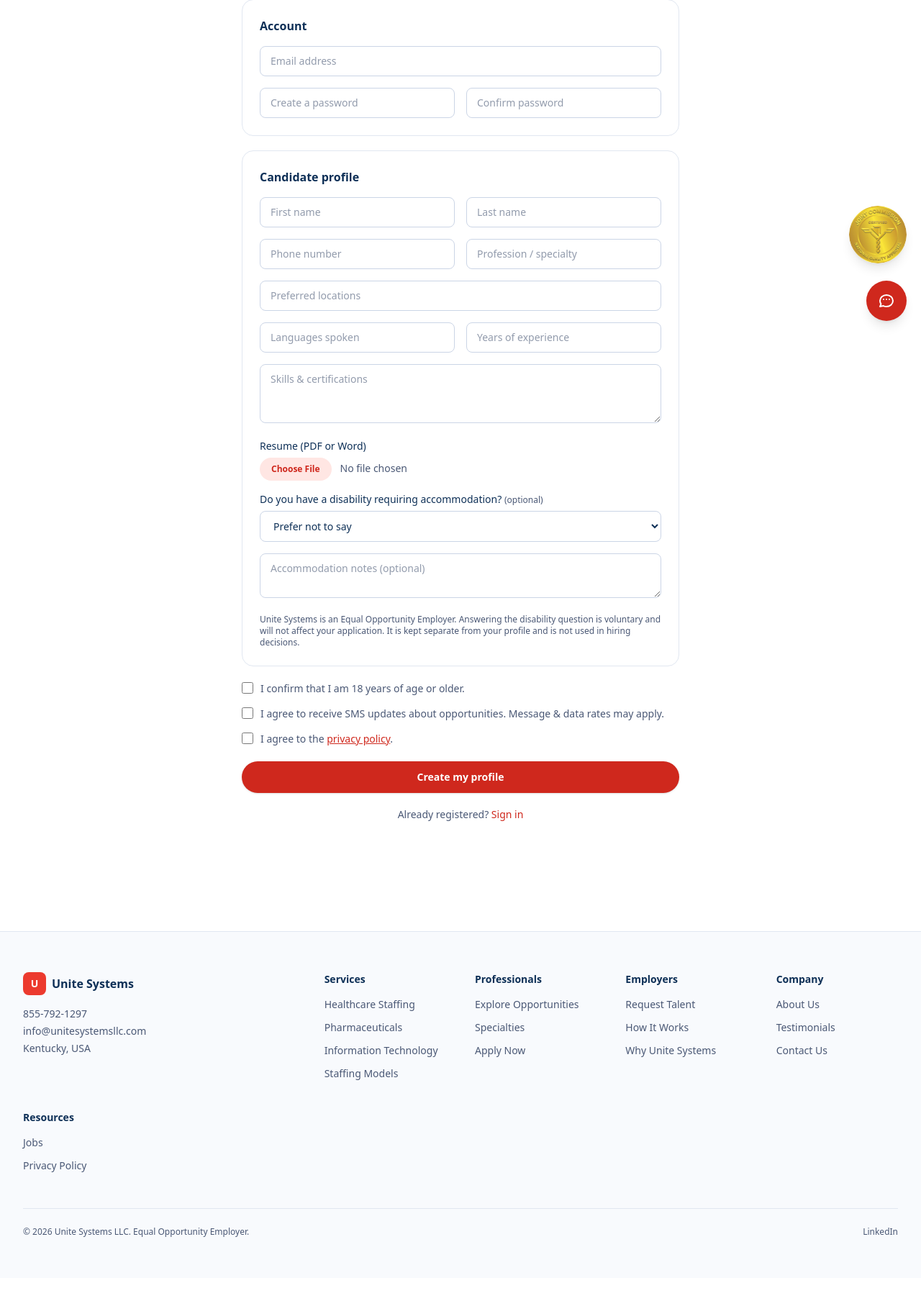
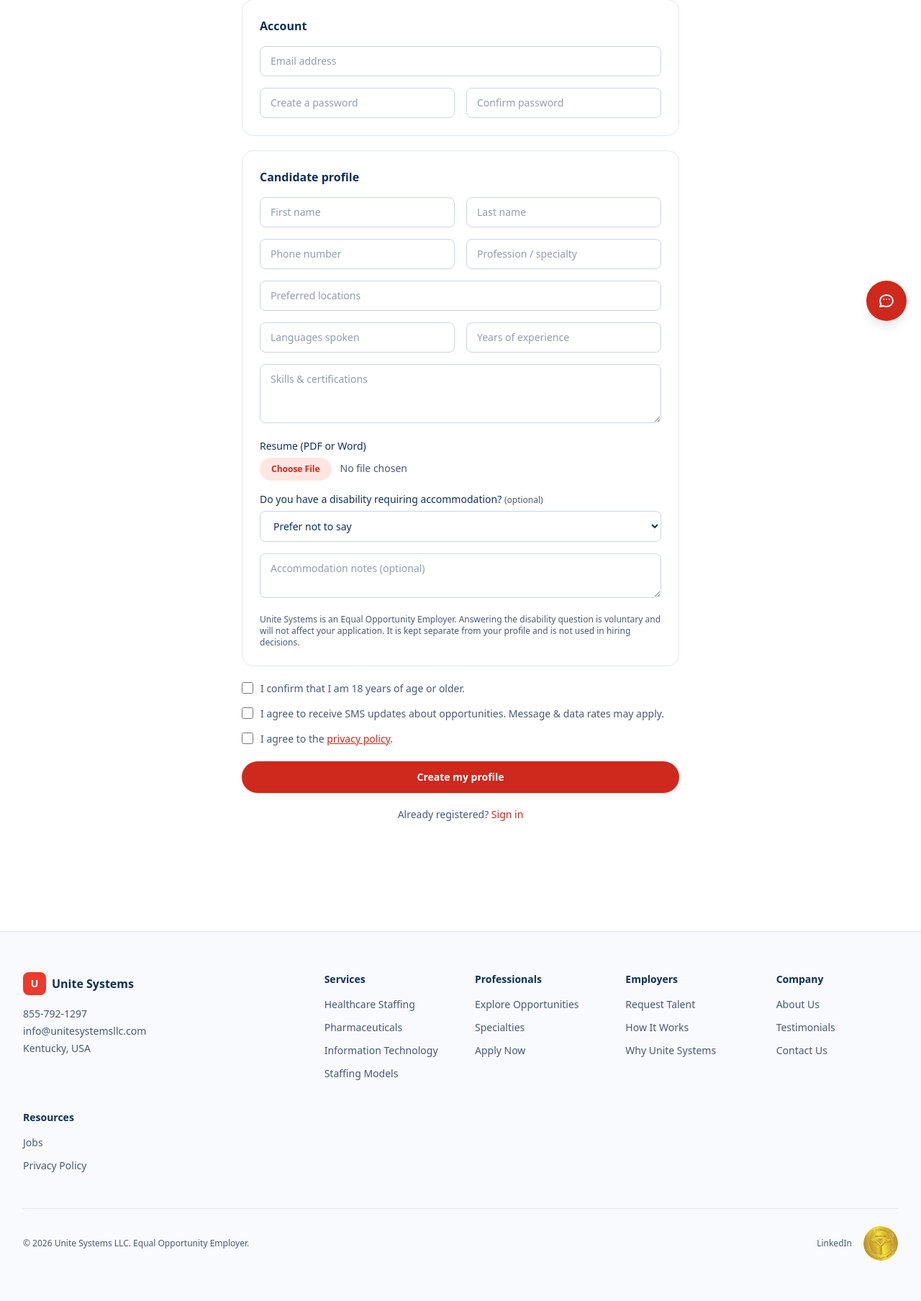
Before and after one commit to unitesystems-debug/unitesystemsite, a Laravel app: page /register in a window 1280 px wide. Shown: the part 334-2142 px from the top of the page at 72% size. Before the commit the page ends 2053 px from the top, so only its background shows below. Run offline with Laravel 12, Linux system fonts and the light colour scheme; data comes from the database, SQL or seed files in the repository; style sheets or scripts are compiled from the project's sources.

Commit message:
Move Joint Commission badge into the footer next to LinkedIn
Replaces the fixed floating bottom-right overlay with an inline badge
placed in the footer's social links row, so it sits next to LinkedIn
and the other social icons instead of covering page content.

Co-authored-by: Copilot <223556219+Copilot@users.noreply.github.com>

```diff
--- a/app/Filament/Pages/ManageSettings.php
+++ b/app/Filament/Pages/ManageSettings.php
@@ -110,7 +110,7 @@ class ManageSettings extends Page
                         TextInput::make('footer_legal_text'),
                     ]),
                 Section::make('Accreditation badge')
-                    ->description('Shows The Joint Commission Gold Seal in the bottom-right corner of every page.')
+                    ->description('Shows The Joint Commission Gold Seal in the bottom-right corner of the footer, next to the social links, on every page.')
                     ->columns(2)
                     ->components([
                         Toggle::make('tjc_badge_enabled')
--- a/resources/views/layouts/app.blade.php
+++ b/resources/views/layouts/app.blade.php
@@ -146,26 +146,23 @@
             <div class="mt-12 pt-6 border-t border-line flex flex-col sm:flex-row items-center justify-between gap-3 text-xs text-slate-ink">
                 <span>&copy; {{ date('Y') }} {{ $siteCompany['legal'] }}. {{ $siteFooterNote }}</span>
                 <div class="flex items-center gap-4">
-                    @if($siteCompany['social_linkedin'] ?? false)<a href="{{ $siteCompany['social_linkedin'] }}" class="hover:text-brand-blue-deep">LinkedIn</a>@endif
+                    @if($siteCompany['social_linkedin'] ?? false)<a href="{{ $siteCompany['social_linkedin'] }}" target="_blank" rel="noopener" class="hover:text-brand-blue-deep">LinkedIn</a>@endif
                     @if($siteCompany['social_facebook'] ?? false)<a href="{{ $siteCompany['social_facebook'] }}" class="hover:text-brand-blue-deep">Facebook</a>@endif
                     @if($siteCompany['social_twitter'] ?? false)<a href="{{ $siteCompany['social_twitter'] }}" class="hover:text-brand-blue-deep">X</a>@endif
                     @if($siteCompany['social_instagram'] ?? false)<a href="{{ $siteCompany['social_instagram'] }}" class="hover:text-brand-blue-deep">Instagram</a>@endif
+                    @if($siteTjcBadge['enabled'] ?? false)
+                        @if($siteTjcBadge['link'] ?? false)
+                            <a href="{{ $siteTjcBadge['link'] }}" target="_blank" rel="noopener" title="The Joint Commission — National Quality Approval">
+                                <img src="{{ $siteTjcBadge['url'] }}" alt="The Joint Commission Gold Seal of Approval — National Quality Approval" class="h-10 w-10 sm:h-12 sm:w-12 rounded-full">
+                            </a>
+                        @else
+                            <img src="{{ $siteTjcBadge['url'] }}" alt="The Joint Commission Gold Seal of Approval — National Quality Approval" class="h-10 w-10 sm:h-12 sm:w-12 rounded-full">
+                        @endif
+                    @endif
                 </div>
             </div>
         </div>
     </footer>
-
-    @if($siteTjcBadge['enabled'] ?? false)
-        <div class="fixed z-40 bottom-5 right-5 {{ $siteChatEnabled ? 'mb-20' : '' }}">
-            @if($siteTjcBadge['link'] ?? false)
-                <a href="{{ $siteTjcBadge['link'] }}" target="_blank" rel="noopener" title="The Joint Commission — National Quality Approval">
-                    <img src="{{ $siteTjcBadge['url'] }}" alt="The Joint Commission Gold Seal of Approval — National Quality Approval" class="h-16 w-16 sm:h-20 sm:w-20 rounded-full shadow-lg">
-                </a>
-            @else
-                <img src="{{ $siteTjcBadge['url'] }}" alt="The Joint Commission Gold Seal of Approval — National Quality Approval" class="h-16 w-16 sm:h-20 sm:w-20 rounded-full shadow-lg">
-            @endif
-        </div>
-    @endif
 
     @if($siteChatEnabled)
         @include('partials.chat-widget')
```
